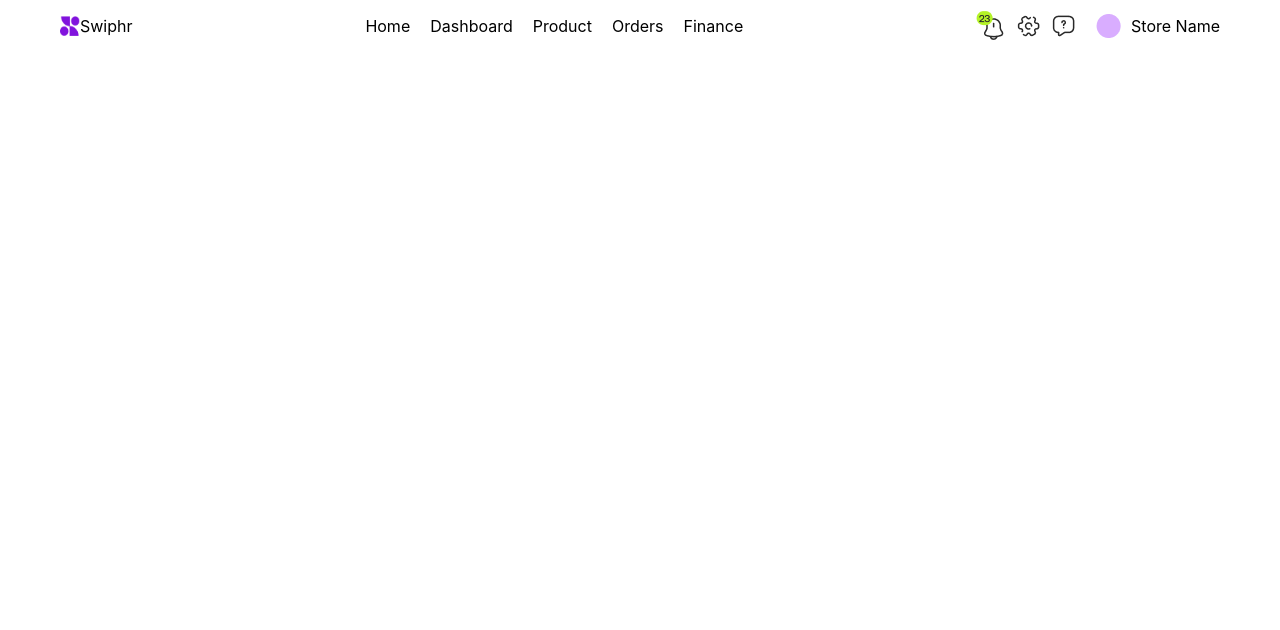
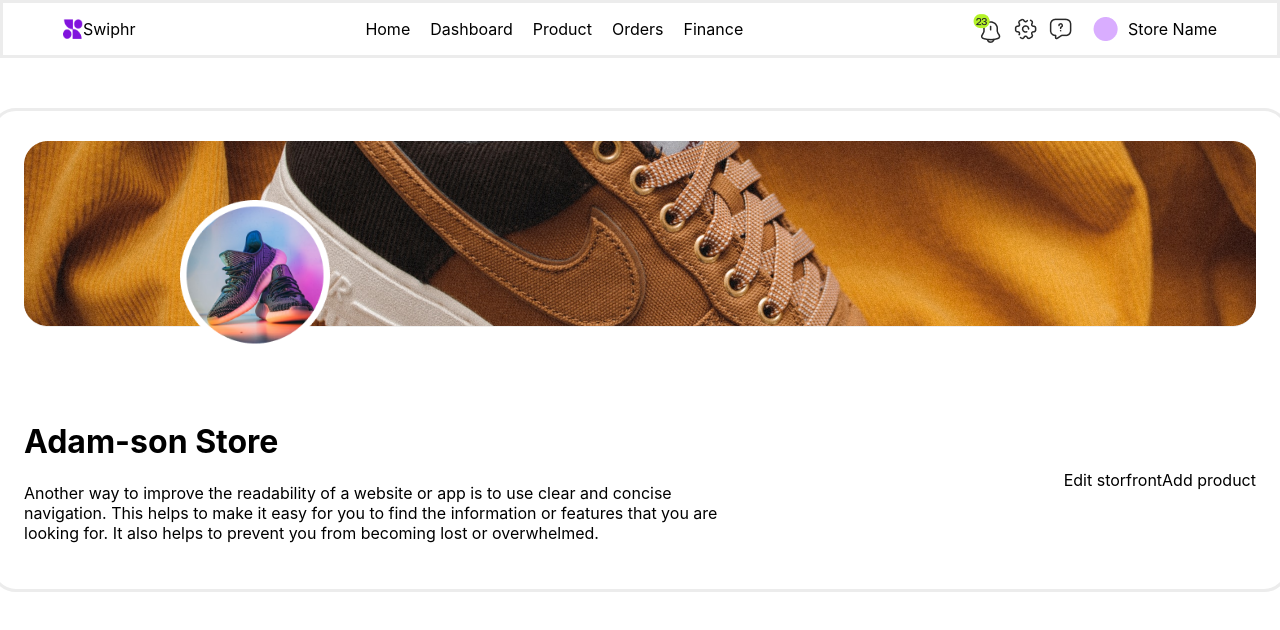
Before and after one commit to RoguePetz/Swiphr-Test-app, a React (Create React App) app: page / in a window 1280 px wide. Shown: the top 630 px of the page. Built offline with nearby package versions, Linux system fonts and the light colour scheme.

Commit message:
made profile description

```diff
--- a/src/components/dash_comp.js
+++ b/src/components/dash_comp.js
@@ -1,12 +1,28 @@
 import React from 'react';
 import "../style/dash.css"
+import banner from './assets/icons/banner.png'
+import pfp2 from './assets/icons/pfp2.png'
 
 const DashC = () => {
     return(
         <div className='dash-container'>
-            <div>
+            <div className='dash-holder'>
+                <div style={{padding:'30px'}}>
+                    <img src={banner}/>
+                    <img src={pfp2} className='pfp2'/>
+                    <div style={{marginTop:'70px', display:'flex', alignItems:'center',justifyContent:'space-between'}}>
+                        <div>
+                            <h1 >Adam-son Store</h1>
+                            <p className='description'>Another way to improve the readability of a website or app is to use clear and concise navigation. This helps to make it easy for you to find the information or features that you are looking for. It also helps to prevent you from becoming lost or overwhelmed.</p>
+                        </div>
 
-            </div>
+                        <div style={{display:'flex'}}>
+                            <div>Edit storfront</div>
+                            <div>Add product</div>
+                        </div>
+                    </div>
+                </div>
+                </div>
         </div>
     )
 }
--- a/src/style/dash.css
+++ b/src/style/dash.css
@@ -2,4 +2,25 @@
     display: flex;
     flex-direction: column;
     width: 100%;
+    align-items: center;
+    margin-top: 50px;
 }
+
+.dash-holder{
+    display: flex;
+    flex-direction: column;
+    border: solid rgb(236, 236, 236);
+    border-radius: 25px;
+
+}
+
+.pfp2{
+    width: 150px;
+    position: absolute;
+    top: 200px;
+    left: 180px;
+}
+
+.description{
+    width: 700px;
+}
--- a/src/style/nav.css
+++ b/src/style/nav.css
@@ -1,6 +1,8 @@
 .nav-container{
     display: flex;
     justify-content: space-between;
+    border: solid rgb(236, 236, 236);
+
 }
 .nav-main{
     display: flex;
```
Also changed, not shown: src/components/assets/icons/pfp2.png (added).
